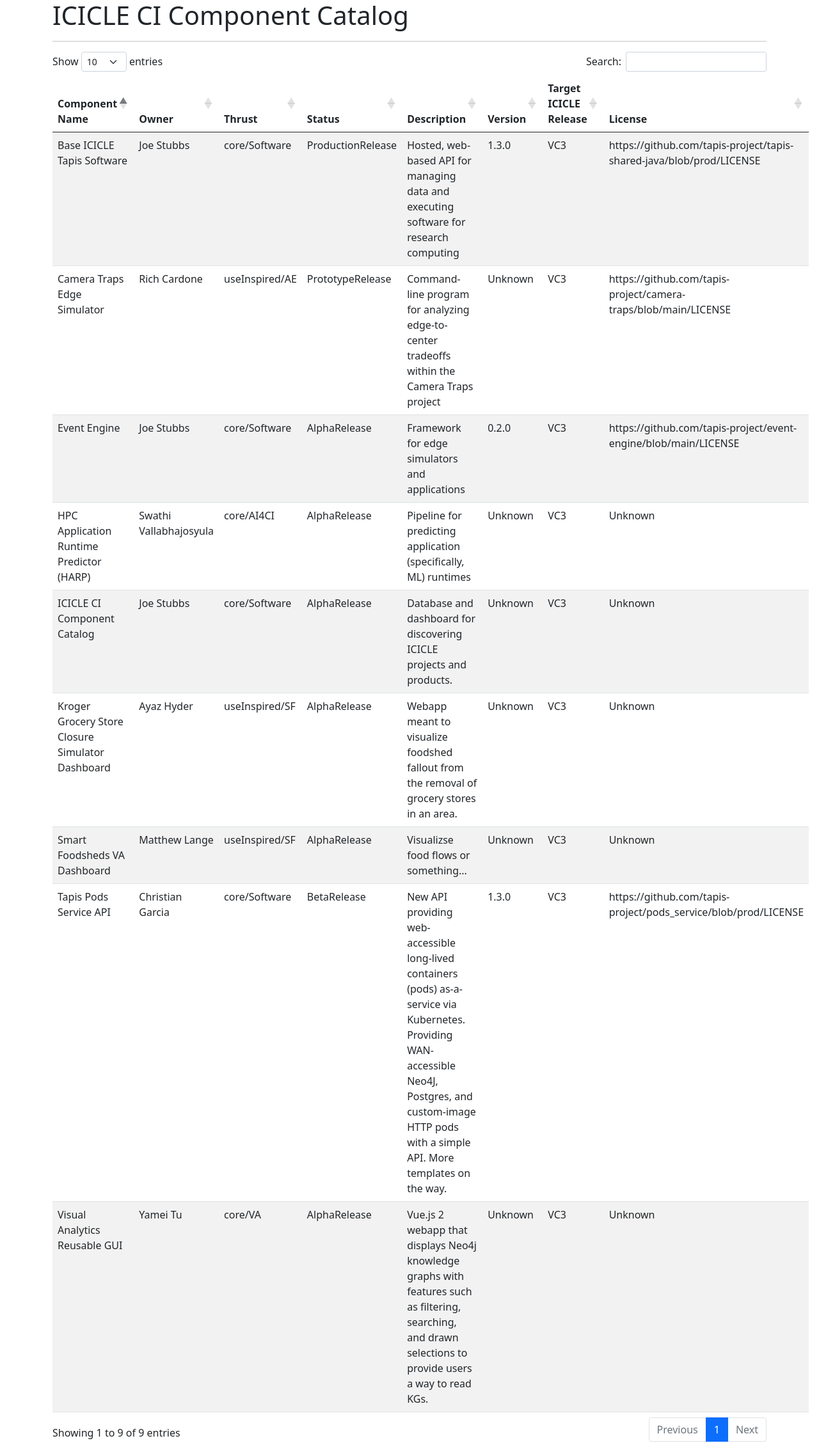
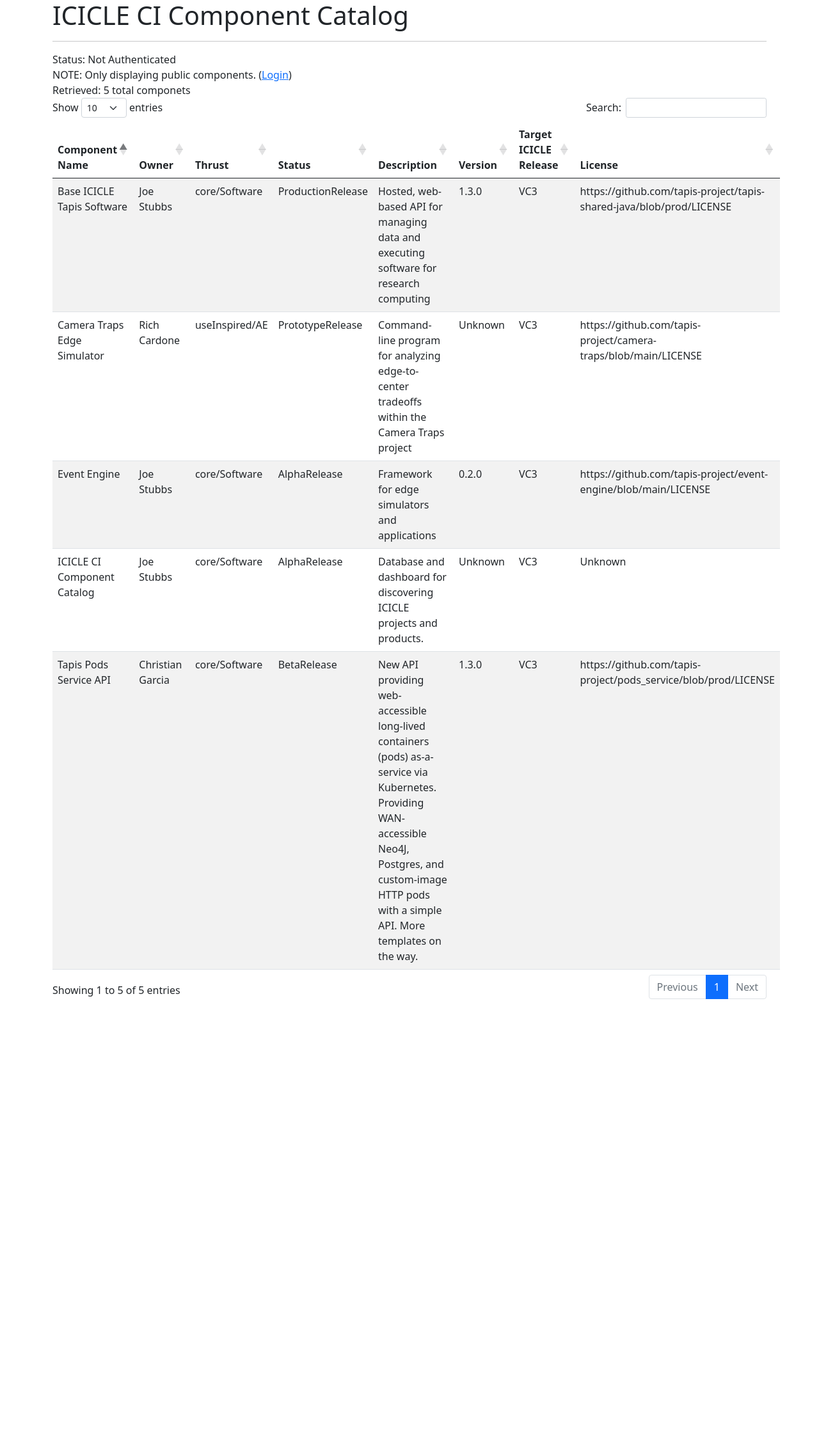
Before and after one commit to NotChristianGarcia/CI-Components-Catalog, a Flask app: page /data in a window 1280 px wide. Shown: the whole page at 64% size. After the commit the page ends 1562 px from the top, so only its background shows below. Run offline with Flask 2, Linux system fonts and the light colour scheme; parts of the project's set-up code (start-up, migrations or seed data) failed here and were passed over; some libraries are stand-ins or nearby versions.

Commit message:
Add login via Tapis OAuth

```diff
--- a/catalog/app.py
+++ b/catalog/app.py
@@ -1,25 +1,125 @@
-from flask import Flask, render_template
+from flask import Flask, render_template, redirect, request
+import json
+import requests
 import yaml
+
+
+import auth
+from config import config
+
+
 app = Flask(__name__)
 
+# Set the secret key to some random bytes.
+# TODO: this key should be updated
+app.secret_key = b'dsckj32487sj238193626%^#$'
 
 DATASET = '/catalog/components-data.yaml'
 
+
+@app.route('/logout', methods=['GET'])
+def logout():
+    auth.clear_session()
+    return redirect('/data', code=302)
+
+
+@app.route('/login', methods=['GET'])
+def login():
+    """
+    Check for the existence of a login session, and if none exists, start the OAuth2 flow.
+    """
+    authenticated, _ = auth.is_logged_in()
+    # if already authenticated, redirect to the main data table
+    if authenticated:
+        return redirect("/data", code=302)
+    # otherwise, start the OAuth flow
+    callback_url = f"{config['app_base_url']}/oauth2/callback"
+    tapis_url = f"{config['tapis_base_url']}/v3/oauth2/authorize?client_id={config['client_id']}&redirect_uri={callback_url}&response_type=code"
+    return redirect(tapis_url, code=302)
+
+
+@app.route('/oauth2/callback', methods=['GET'])
+def callback():
+    """
+    Process a callback from a Tapis authorization server:
+      1) Get the authorization code from the query parameters.
+      2) Exchange the code for a token
+      3) Add the user and token to the session
+      4) Redirect to the /data endpoint.
+    """
+    code = request.args.get('code')
+    if not code:
+        raise Exception(f"Error: No code in request; debug: {request.args}")
+    url = f"{config['tapis_base_url']}/v3/oauth2/tokens"
+    data = {
+        "code": code,
+        "redirect_uri": f"{config['app_base_url']}/oauth2/callback",
+        "grant_type": "authorization_code",
+    }
+    try:
+        response = requests.post(url, data=data, auth=(config['client_id'], config['client_key']))
+        response.raise_for_status()
+        json_resp = json.loads(response.text)
+        token = json_resp['result']['access_token']['access_token']
+    except Exception as e:
+        raise Exception(f"Error generating Tapis token; debug: {e}")
+
+    username = get_username(token)
+    app.logger.info(f"Got username for token; username: {username}")
+    auth.add_user_to_session(username, token)
+    return redirect("/data", code=302)
+
+
+def get_username(token):
+    """
+    Validate a Tapis JWT, `token`, and resolve it to a username.
+    """
+    headers = {'Content-Type': 'text/html'}
+    # call the userinfo endpoint
+    url = f"{config['tapis_base_url']}/v3/oauth2/userinfo"
+    headers = {'X-Tapis-Token': token}
+    try:
+        rsp = requests.get(url, headers=headers)
+        rsp.raise_for_status()
+        username = rsp.json()['result']['username']
+    except Exception as e:
+        raise Exception(f"Error looking up token info; debug: {e}")
+    return username
+
+
 def get_components():
     """
-    Proof of concept funtion that returns all components in the catalog.
+    Proof of concept function that returns all components in the catalog.
     """
     with open(DATASET, 'r') as f:
         components = yaml.safe_load(f)
     return components['components']
 
 
+def get_public_components():
+    """
+    Returns only the components for which publicAccess is true
+    """
+    return [c for c in get_components() if c['publicAccess']]
+
+
 @app.route('/data', methods=['GET'])
 def get_data():
-    components = get_components()
-    return render_template('data.html', components=components)
-
-
+    authenticated, user = auth.is_logged_in()
+    if not authenticated:
+        logged_in = False
+        message = 'NOTE: Only displaying public components.'
+        components = get_public_components()
+    else:
+        logged_in = True
+        message = f"Username: {user}"
+        components = get_components()
+    total = len(components)
+    return render_template('data.html',
+        components=components,
+        total=total,
+        message=message,
+        logged_in=logged_in)
 
 
 # run the development server when started from the command line
--- /dev/null
+++ b/catalog/auth.py
@@ -0,0 +1,25 @@
+from flask import session
+
+
+def is_logged_in():
+    """
+    Check whether the current session contains a valid login;
+    If so: return True, username
+    Otherwse: return False, None
+    """
+    if 'username' in session:
+        return True, session['username']
+    return False, None
+
+
+def add_user_to_session(username, token):
+    """
+    Add a user's identity and Tapis token to the session.
+    """
+    session['username'] = username
+    session['token'] = token
+
+
+def clear_session():
+    session.pop('username', None)
+    session.pop('token', None)
--- a/catalog/templates/data.html
+++ b/catalog/templates/data.html
@@ -2,6 +2,18 @@
 
 
 {% block content %}
+
+<div>
+  {% if not logged_in %}
+     <div> Status: Not Authenticated </div>
+     <span> {{ message }} (<a href="/login">Login</a>) </span>
+  {% else %}
+   <div> Status: Authenticated </div>
+   <span> {{ message }} (<a href="/logout">Logout</a>) </span>
+  {% endif %}
+  <div>Retrieved: {{ total }} total componets</div>
+</div>
+
 
 <table id="data" class="table table-striped">
 <thead>
@@ -32,7 +44,9 @@
 {% endfor %}
   </tbody>
 </table>
+
 {% endblock %}
+
 
 {% block scripts %}
   <script>
--- a/components-data.yaml
+++ b/components-data.yaml
@@ -61,7 +61,7 @@
     description: Webapp meant to visualize foodshed fallout from the removal of grocery stores in an area.
     status: AlphaRelease
     targetIcicleRelease: VC3
-    publicAccess: true
+    publicAccess: false
     componentVersion: Unknown
     licenseUrl: Unknown
 
@@ -72,7 +72,7 @@
     description: Vue.js 2 webapp that displays Neo4j knowledge graphs with features such as filtering, searching, and drawn selections to provide users a way to read KGs.
     status: AlphaRelease
     targetIcicleRelease: VC3
-    publicAccess: true
+    publicAccess: false
     componentVersion: Unknown
     licenseUrl: Unknown
     hasDependentComponents:
@@ -86,7 +86,7 @@
     description: Visualizse food flows or something...
     status: AlphaRelease
     targetIcicleRelease: VC3
-    publicAccess: true
+    publicAccess: false
     componentVersion: Unknown
     licenseUrl: Unknown
     hasDependentComponents:
@@ -114,9 +114,10 @@
     description: Pipeline for predicting application (specifically, ML) runtimes
     status: AlphaRelease
     targetIcicleRelease: VC3
-    publicAccess: true
+    publicAccess: false
     componentVersion: Unknown
     licenseUrl: Unknown
+
 
 
   # - id:
--- /dev/null
+++ b/config.yaml
@@ -0,0 +1,13 @@
+# Configuration file for the ICICLE CI Component Catalog
+
+# The tapis OAuth client id and key; update with your info
+client_id: ci-comps-test
+client_key:
+
+# The Tapis base URL; shouldn't need to udpate this unless using another tenant
+tapis_base_url: https://icicle.tapis.io
+
+# The base URL that the catalog app is getting served on; this needs to match what
+# was registered with the Tapis OAuth client
+# Shouldn't need to update unless you are deploying the catalog to a public URL.
+app_base_url: http://localhost:5000
```
Also changed, not shown: catalog/config.py (added, +17 -0 lines), README.md, 1 other file.
